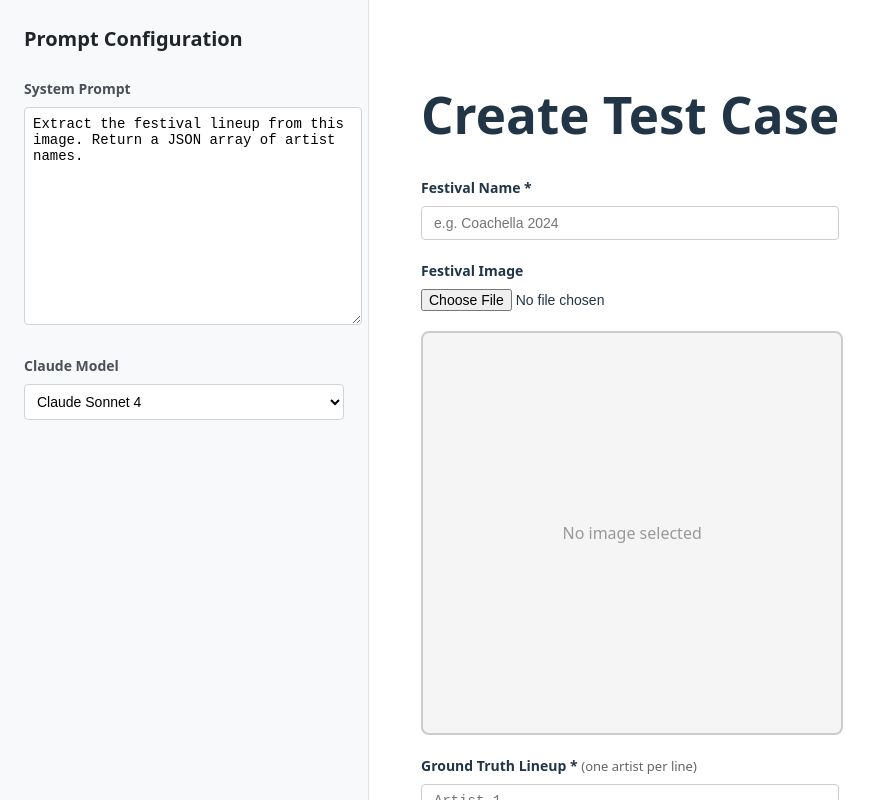
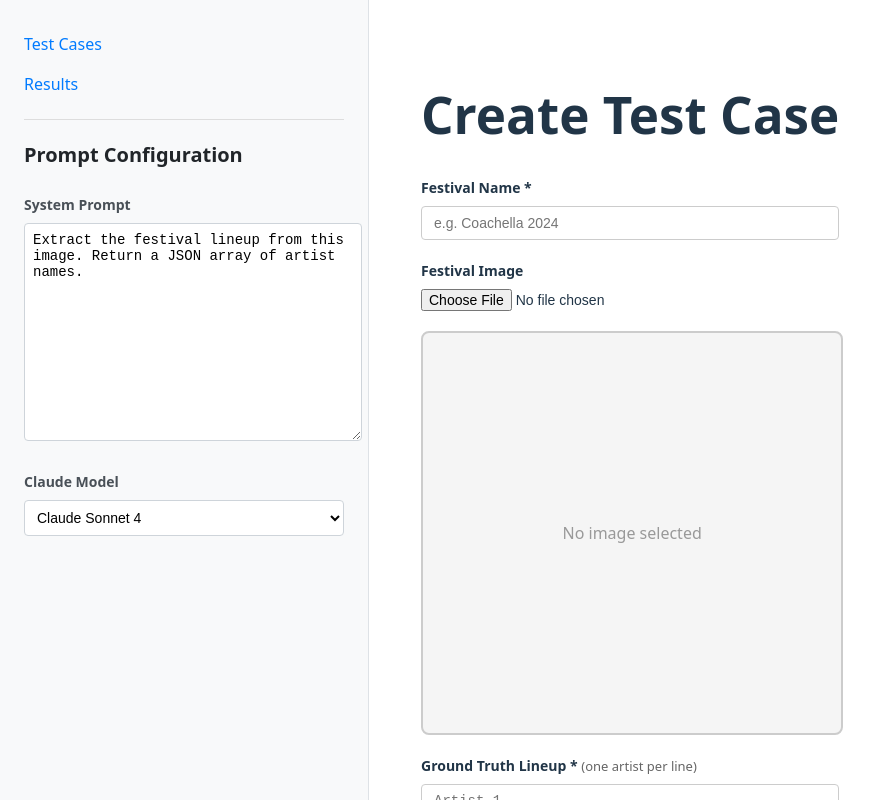
Before and after one commit to dylanleatham/ConflictedLineupWorkbench, a React (Vite) app in the folder frontend/: page /test-cases/new in a window 1280 px wide. Shown: the whole page, without its empty margins (0-882 px from the left). Built offline with nearby package versions, Linux system fonts and the light colour scheme.

Commit message:
feat(04-03): add navigation links to sidebar
- Import Link from react-router-dom
- Add navigation section above Prompt Configuration heading
- Include Test Cases and Results links in nav
- Add styles for nav container and links
- Nav positioned at top of sidebar for visibility

```diff
--- a/frontend/src/components/PromptConfig.jsx
+++ b/frontend/src/components/PromptConfig.jsx
@@ -1,3 +1,4 @@
+import { Link } from 'react-router-dom';
 import { useStickyState } from '../hooks/useStickyState';
 import './PromptConfig.css';
 
@@ -23,6 +24,11 @@ function PromptConfig() {
 
   return (
     <aside className="prompt-config">
+      <nav style={styles.nav}>
+        <Link to="/" style={styles.navLink}>Test Cases</Link>
+        <Link to="/results" style={styles.navLink}>Results</Link>
+      </nav>
+
       <h2>Prompt Configuration</h2>
 
       <div className="form-group">
@@ -55,4 +61,18 @@ function PromptConfig() {
   );
 }
 
+const styles = {
+  nav: {
+    marginBottom: '20px',
+    paddingBottom: '15px',
+    borderBottom: '1px solid #ddd'
+  },
+  navLink: {
+    display: 'block',
+    padding: '8px 0',
+    color: '#007bff',
+    textDecoration: 'none'
+  }
+}
+
 export default PromptConfig;
```
